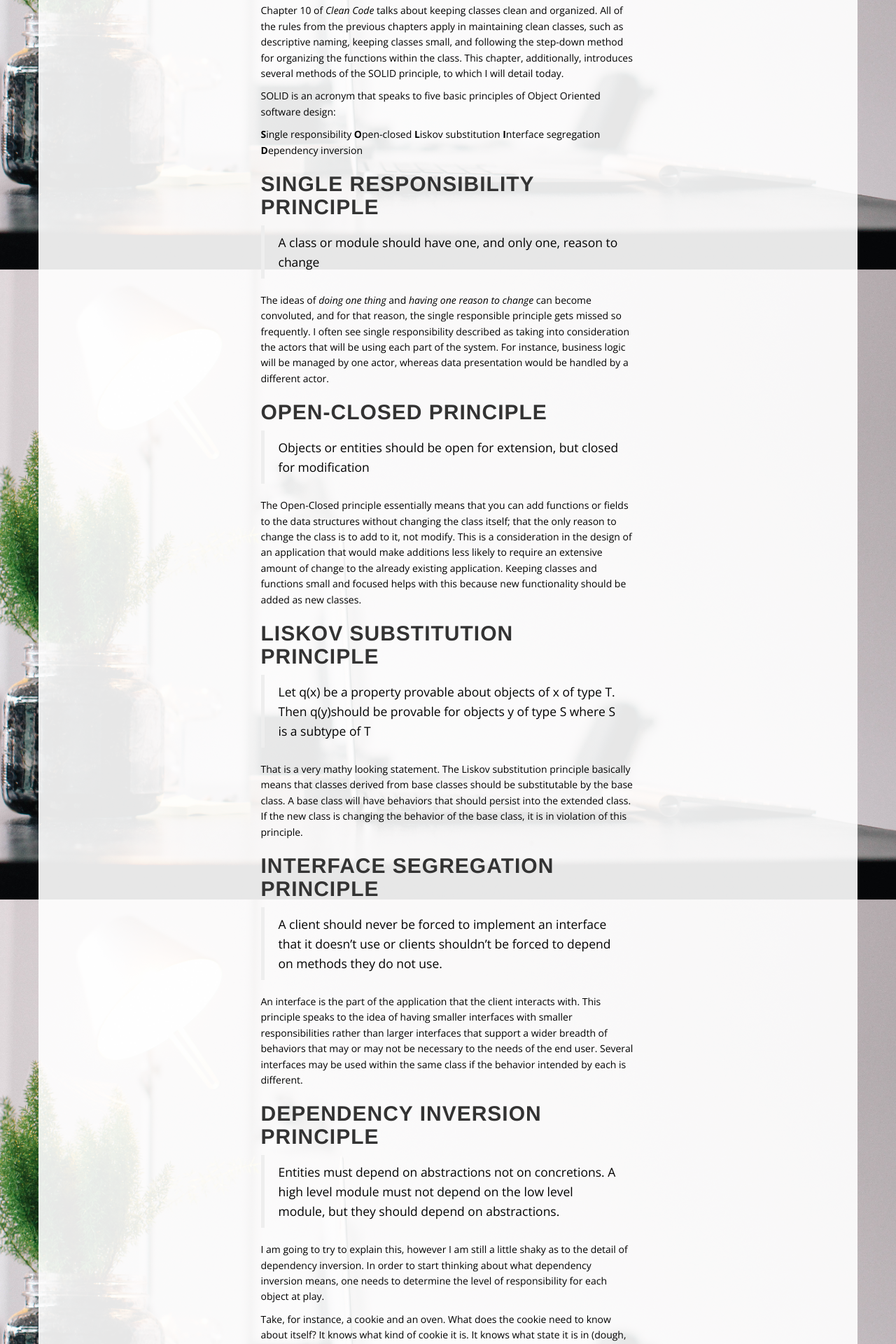
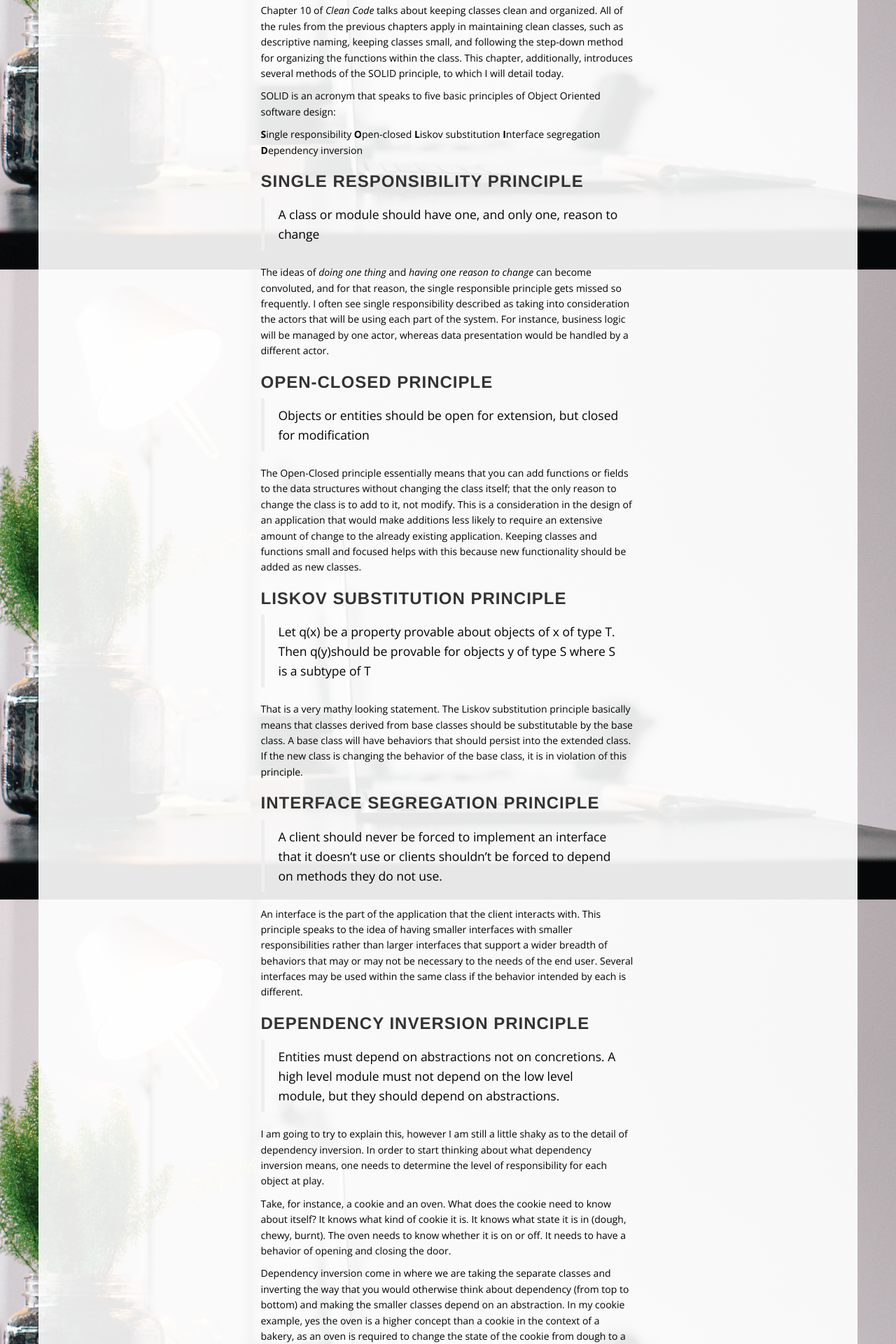
Before and after one commit to voilawalla/voilawalla.github.io, a Jekyll site: the page built from _posts/2016-03-18-clean-code-chapter-10-classes.md, in a window 1280 px wide. Shown: the part 515-2435 px from the top of the page at 70% size. Built offline with Jekyll 4.4.1, drawn with Linux system fonts in a browser that asks for light colours; nearby versions of some CDN libraries; some web fonts are replaced; library files that are not in the unit come from our copies.

Commit message:
change headings to h3

```diff
--- a/_posts/2016-03-18-clean-code-chapter-10-classes.md
+++ b/_posts/2016-03-18-clean-code-chapter-10-classes.md
@@ -14,31 +14,31 @@ SOLID is an acronym that speaks to five basic principles of Object Oriented soft
 **I**nterface segregation
 **D**ependency inversion
 
-## Single Responsibility Principle
+### Single Responsibility Principle
 
 > A class or module should have one, and only one, reason to change
 
 The ideas of *doing one thing* and *having one reason to change* can become convoluted, and for that reason, the single responsible principle gets missed so frequently. I often see single responsibility described as taking into consideration the actors that will be using each part of the system. For instance, business logic will be managed by one actor, whereas data presentation would be handled by a different actor.
 
-## Open-Closed Principle
+### Open-Closed Principle
 
 > Objects or entities should be open for extension, but closed for modification
 
 The Open-Closed principle essentially means that you can add functions or fields to the data structures without changing the class itself; that the only reason to change the class is to add to it, not modify. This is a consideration in the design of an application that would make additions less likely to require an extensive amount of change to the already existing application. Keeping classes and functions small and focused helps with this because new functionality should be added as new classes.
 
-## Liskov Substitution Principle
+### Liskov Substitution Principle
 
 > Let q(x) be a property provable about objects of x of type T. Then q(y)should be provable for objects y of type S where S is a subtype of T
 
 That is a very mathy looking statement. The Liskov substitution principle basically means that classes derived from base classes should be substitutable by the base class. A base class will have behaviors that should persist into the extended class. If the new class is changing the behavior of the base class, it is in violation of this principle.
 
-## Interface Segregation Principle
+### Interface Segregation Principle
 
 > A client should never be forced to implement an interface that it doesn’t use or clients shouldn’t be forced to depend on methods they do not use.
 
 An interface is the part of the application that the client interacts with. This principle speaks to the idea of having smaller interfaces with smaller responsibilities rather than larger interfaces that support a wider breadth of behaviors that may or may not be necessary to the needs of the end user. Several interfaces may be used within the same class if the behavior intended by each is different.
 
-## Dependency Inversion Principle
+### Dependency Inversion Principle
 
 > Entities must depend on abstractions not on concretions. A high level module must not depend on the low level module, but they should depend on abstractions.
 
```
